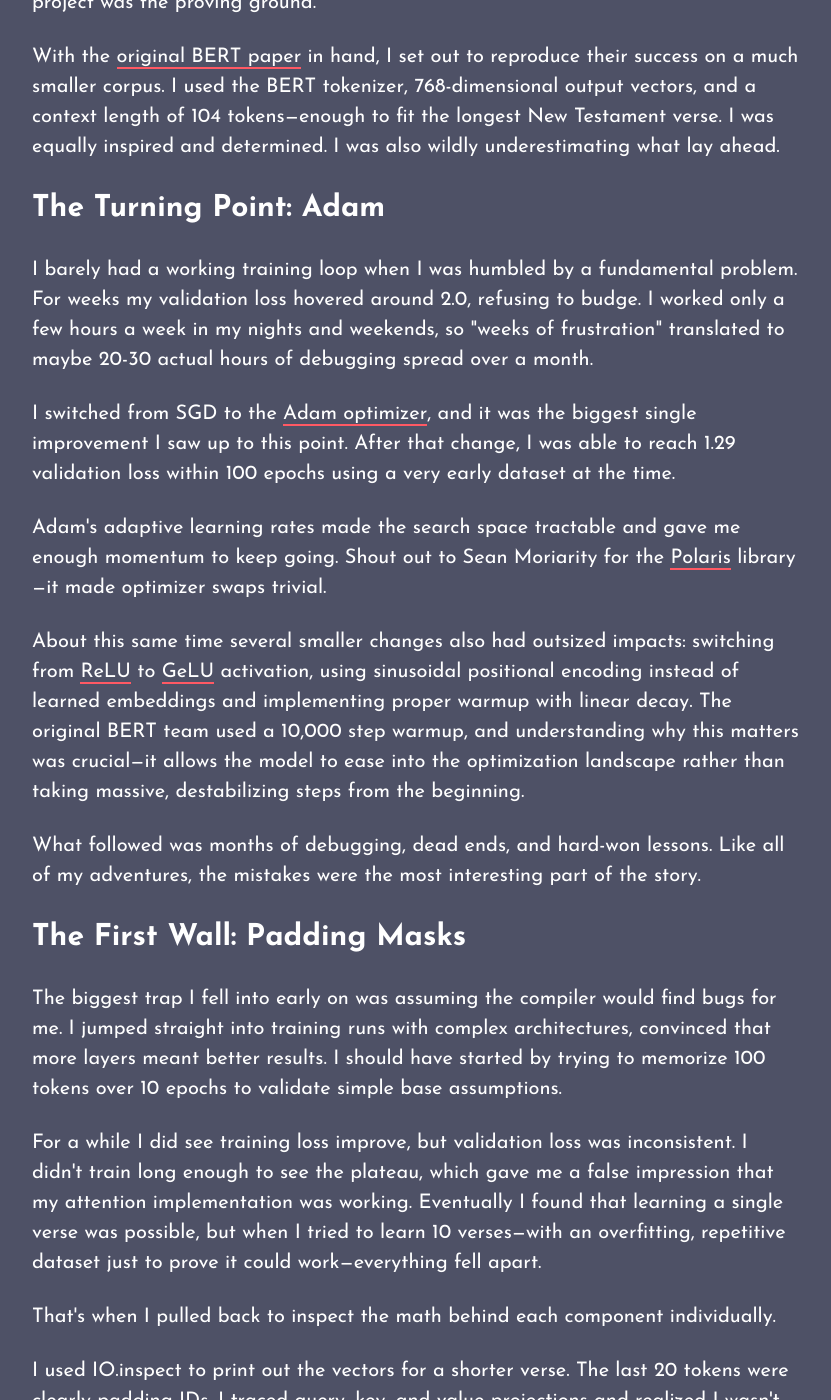
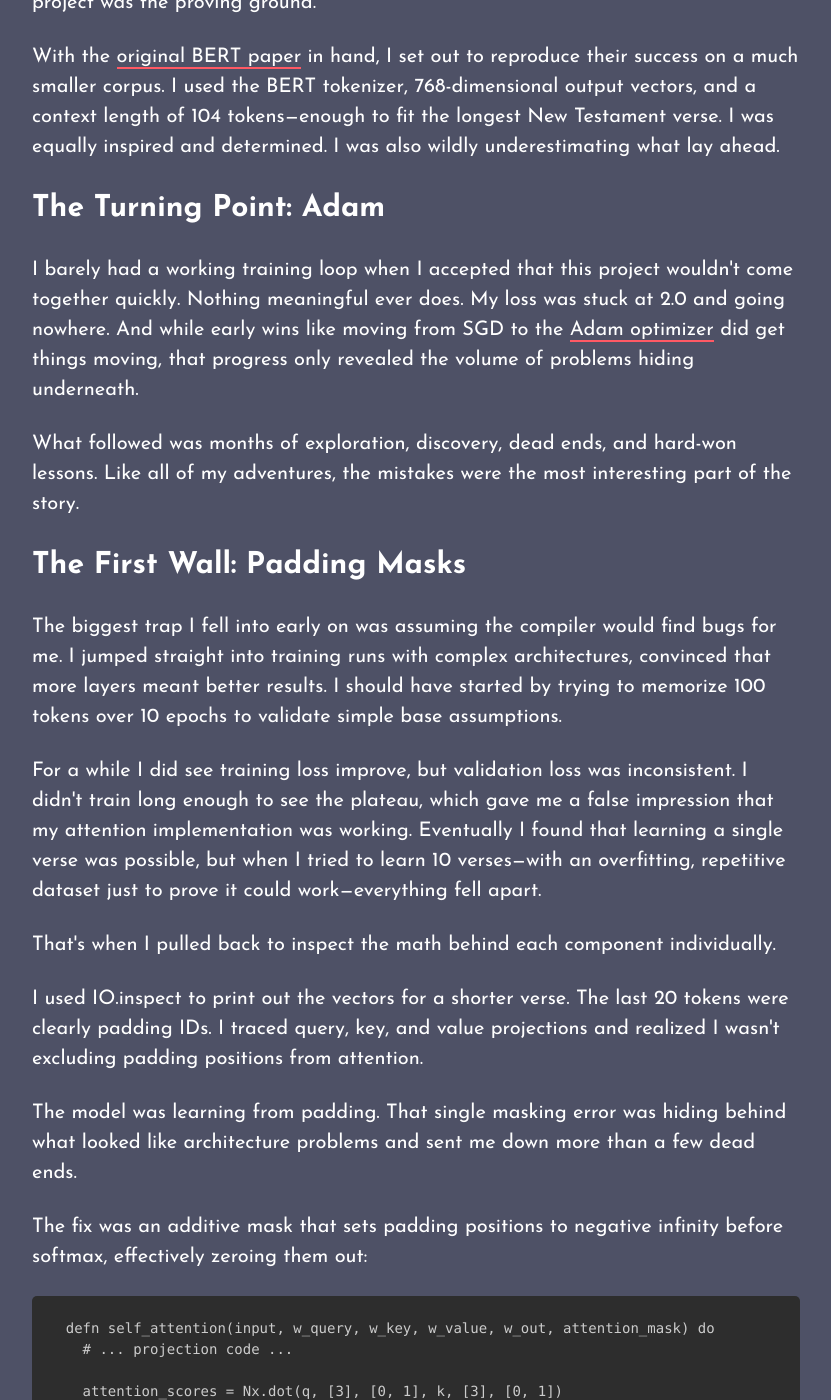
Before and after one commit to toranb/toranb.github.io, a Jekyll site: the page built from _posts/2025-06-22-bert-from-scratch-with-nx.html, in a window 1280 px wide and 1400 px high, scrolled down 585 px. Shown: the whole window, without its empty margins (224-1055 px from the left). Built offline with Jekyll 4.4.1, drawn with Linux system fonts in a browser that asks for light colours; Markdown is read by kramdown in place of the engine named in the settings.

Commit message:
include better introduction

```diff
--- a/_posts/2025-06-22-bert-from-scratch-with-nx.html
+++ b/_posts/2025-06-22-bert-from-scratch-with-nx.html
@@ -15,15 +15,9 @@ categories: blog archive
 
 <h2>The Turning Point: Adam</h2>
 
-<p>I barely had a working training loop when I was humbled by a fundamental problem. For weeks my validation loss hovered around 2.0, refusing to budge. I worked only a few hours a week in my nights and weekends, so "weeks of frustration" translated to maybe 20-30 actual hours of debugging spread over a month.</p>
+<p>I barely had a working training loop when I accepted that this project wouldn't come together quickly. Nothing meaningful ever does. My loss was stuck at 2.0 and going nowhere. And while early wins like moving from SGD to the <a href="https://docs.pytorch.org/docs/stable/generated/torch.optim.Adam.html">Adam optimizer</a> did get things moving, that progress only revealed the volume of problems hiding underneath.</p>
 
-<p>I switched from SGD to the <a href="https://docs.pytorch.org/docs/stable/generated/torch.optim.Adam.html">Adam optimizer</a>, and it was the biggest single improvement I saw up to this point. After that change, I was able to reach 1.29 validation loss within 100 epochs using a very early dataset at the time.</p>
-
-<p>Adam's adaptive learning rates made the search space tractable and gave me enough momentum to keep going. Shout out to Sean Moriarity for the <a href="https://github.com/elixir-nx/polaris">Polaris</a> library—it made optimizer swaps trivial.</p>
-
-<p>About this same time several smaller changes also had outsized impacts: switching from <a href="https://docs.pytorch.org/docs/stable/generated/torch.nn.ReLU.html">ReLU</a> to <a href="https://docs.pytorch.org/docs/stable/generated/torch.nn.GELU.html">GeLU</a> activation, using sinusoidal positional encoding instead of learned embeddings and implementing proper warmup with linear decay. The original BERT team used a 10,000 step warmup, and understanding why this matters was crucial—it allows the model to ease into the optimization landscape rather than taking massive, destabilizing steps from the beginning.</p>
-
-<p>What followed was months of debugging, dead ends, and hard-won lessons. Like all of my adventures, the mistakes were the most interesting part of the story.</p>
+<p>What followed was months of exploration, discovery, dead ends, and hard-won lessons. Like all of my adventures, the mistakes were the most interesting part of the story.</p>
 
 <h2>The First Wall: Padding Masks</h2>
 
```
